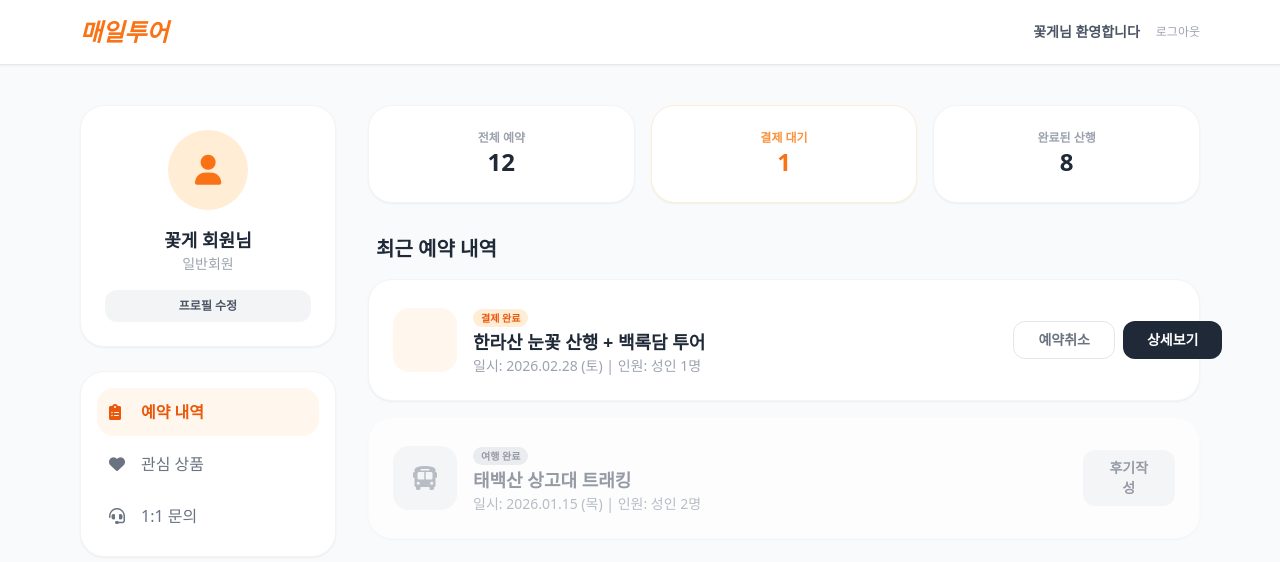
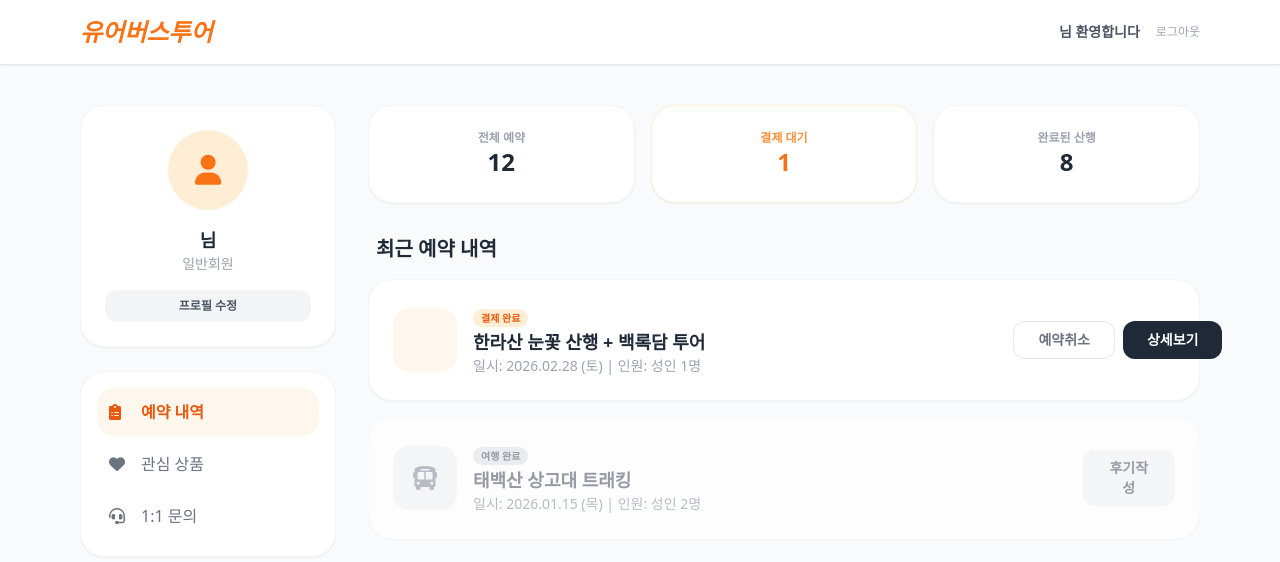
Before and after one commit to naohuntrixs-jpg/yourbustour, a plain HTML site: page mypage.html in a window 1280 px wide. Drawn offline with nearby package versions, Linux system fonts and the light colour scheme.

Commit message:
Change page title and welcome message

```diff
--- a/mypage.html
+++ b/mypage.html
@@ -3,7 +3,7 @@
 <head>
     <meta charset="UTF-8">
     <meta name="viewport" content="width=device-width, initial-scale=1.0">
-    <title>매일투어 - 마이페이지</title>
+    <title>유어버스투어 - 마이페이지</title>
     <script src="https://cdn.tailwindcss.com"></script>
     <link rel="stylesheet" href="https://cdnjs.cloudflare.com/ajax/libs/font-awesome/6.0.0/css/all.min.css">
 </head>
@@ -11,9 +11,9 @@
 
     <header class="bg-white border-b py-4 shadow-sm">
         <div class="max-w-6xl mx-auto px-4 flex justify-between items-center">
-            <h1 class="text-2xl font-black text-orange-500 italic cursor-pointer" onclick="location.href='index.html'">매일투어</h1>
+            <h1 class="text-2xl font-black text-orange-500 italic cursor-pointer" onclick="location.href='index.html'">유어버스투어</h1>
             <div class="flex items-center space-x-4">
-                <span class="text-sm font-bold text-gray-600">꽃게님 환영합니다</span>
+                <span class="text-sm font-bold text-gray-600">  님 환영합니다</span>
                 <button class="text-xs text-gray-400 hover:text-red-500">로그아웃</button>
             </div>
         </div>
@@ -26,7 +26,7 @@
                 <div class="w-20 h-20 bg-orange-100 rounded-full mx-auto flex items-center justify-center mb-4">
                     <i class="fa-solid fa-user text-3xl text-orange-500"></i>
                 </div>
-                <h2 class="text-lg font-bold text-gray-800">꽃게 회원님</h2>
+                <h2 class="text-lg font-bold text-gray-800">   님</h2>
                 <p class="text-sm text-gray-400 mb-4">일반회원</p>
                 <button class="w-full py-2 bg-gray-100 rounded-xl text-xs font-bold text-gray-600 hover:bg-gray-200 transition">프로필 수정</button>
             </div>
```
